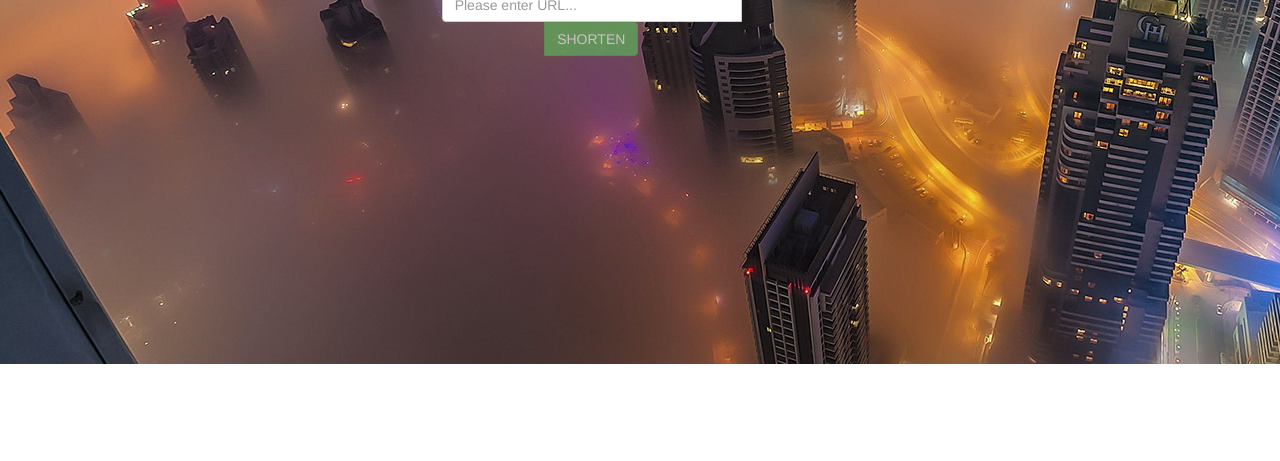
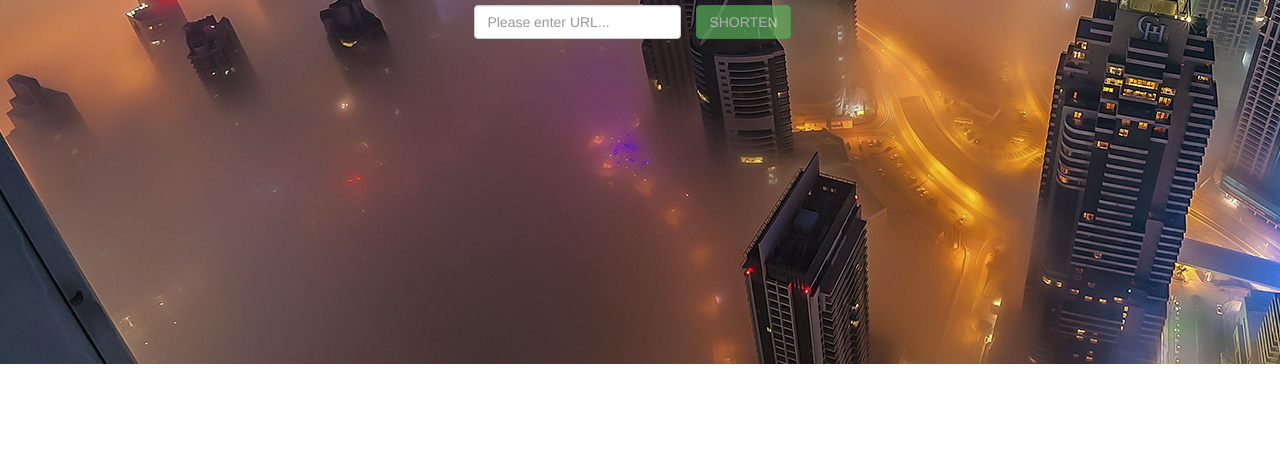
Before and after one commit to TimothyYe/biturl, a website: page app/views/index.html in a window 1280 px wide. Shown: the part 436-897 px from the top of the page. Drawn offline with nearby package versions, Linux system fonts and the light colour scheme; files that its build step writes are made by us from their sources; files whose address does not match are found by name.

Commit message:
optimize style file size, adjust index page layout

```diff
--- a/app/views/index.html
+++ b/app/views/index.html
@@ -42,16 +42,15 @@
             <h3>Make your links manageable.</h3>
             <br>
 
-            <div class="col-md-4 col-md-offset-4">
-                <div class="input-group input-group-lg">
-                  <form action="/short" method="post" id="shorten-form">
-                    <input type="text" id="txtUrl" name="url" class="form-control" placeholder="Please enter URL...">
-                    <span class="input-group-btn">
-                      <button disabled id="submit-btn" data-clipboard-target="#txtUrl" class="btn btn-success" type="button">SHORTEN</button>
-                    </span>
+            <div class="col-md-8 col-md-offset-2">
+                  <form class="form-inline" action="/short" method="post" id="shorten-form" role="form">
+                    <div class="form-group">
+                      <input type="text" id="txtUrl" name="url" class="form-control col-md-10" placeholder="Please enter URL...">
+                      <div class="col-md-2">
+                        <button disabled id="submit-btn" data-clipboard-target="#txtUrl" class="btn btn-success" type="button">SHORTEN</button>
+                      </div>
+                    </div>
                   </form>
-                </div>
-                <!-- /input-group -->
             </div>
         </div>
     </header>
```
Also changed, not shown: frontend/sass/style.sass (+0 -43 lines), app/assets/css/style.min.css.
